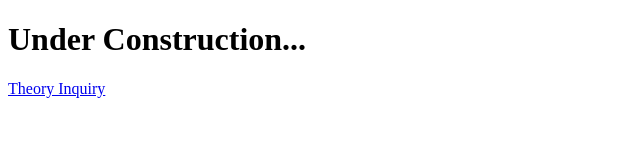
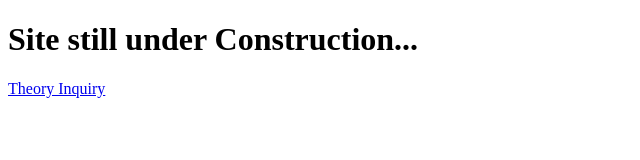
Before and after one commit to inoxprk/Online-Presence, a plain HTML site: page index.html in a window 1280 px wide. Shown: the whole page, without its empty margins (0-640 px from the left). Drawn offline with Linux system fonts and the light colour scheme.

Commit message:
실험 업로드 2

```diff
--- a/index.html
+++ b/index.html
@@ -7,7 +7,7 @@
   <title>I.H. PARK</title>
 </head>
 <body>
-  <h1>Under Construction...</h1>
+  <h1>Site still under Construction...</h1>
   <a href="./theoryinquiry">Theory Inquiry</a>
 </body>
 </html>
```
